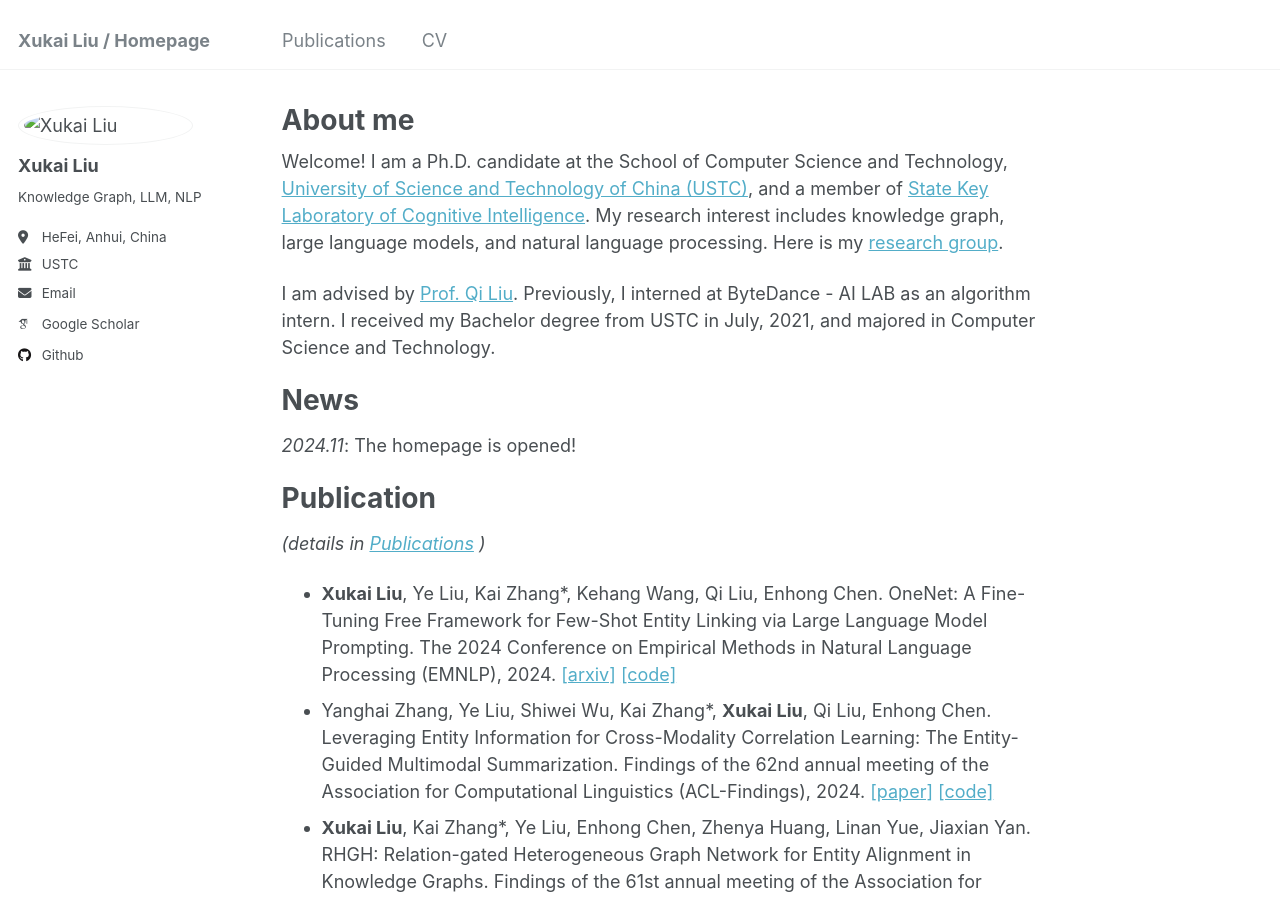
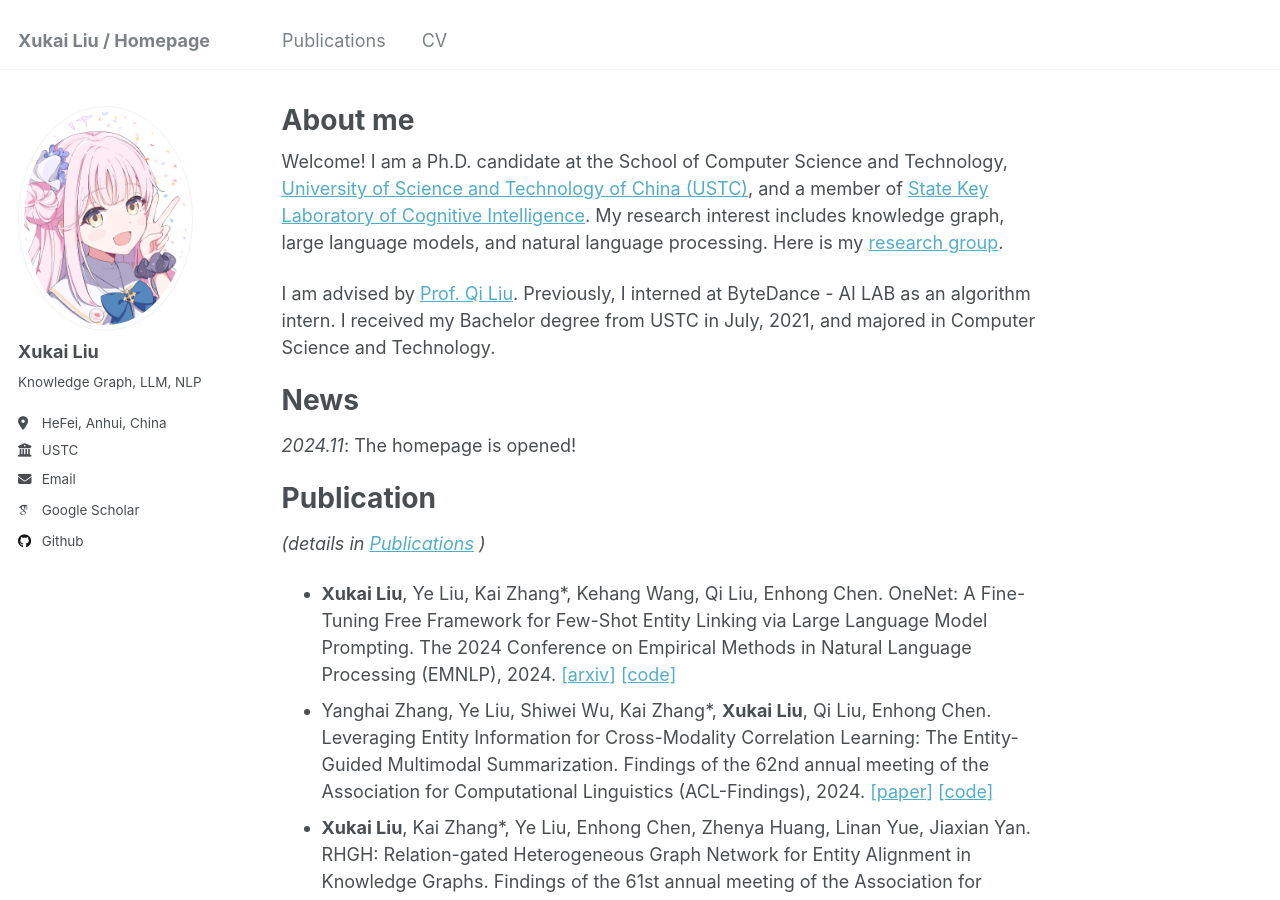
Before and after one commit to laquabe/laquabe.github.io, a Jekyll site: the page built from _pages/about.md, in a window 1280 px wide and 900 px high. Built offline with Jekyll 4.4.1, drawn with Linux system fonts in a browser that asks for light colours; some web fonts are replaced.

Commit message:
Update _config.yml

```diff
--- a/_config.yml
+++ b/_config.yml
@@ -21,7 +21,7 @@ repository               : "laquabe/laquabe.github.io"
 #               Additional customization can be done by editing /_includes/author-profile.html
 author:
   # Biographic information
-  avatar           : "image/FD51329D-597A-4314-B362-12E43BA2BE08.jpeg"
+  avatar           : "FD51329D-597A-4314-B362-12E43BA2BE08.jpeg"
   name             : "Xukai Liu"
   pronouns         : # example: "she/her"
   bio              : "Knowledge Graph, LLM, NLP"
```
